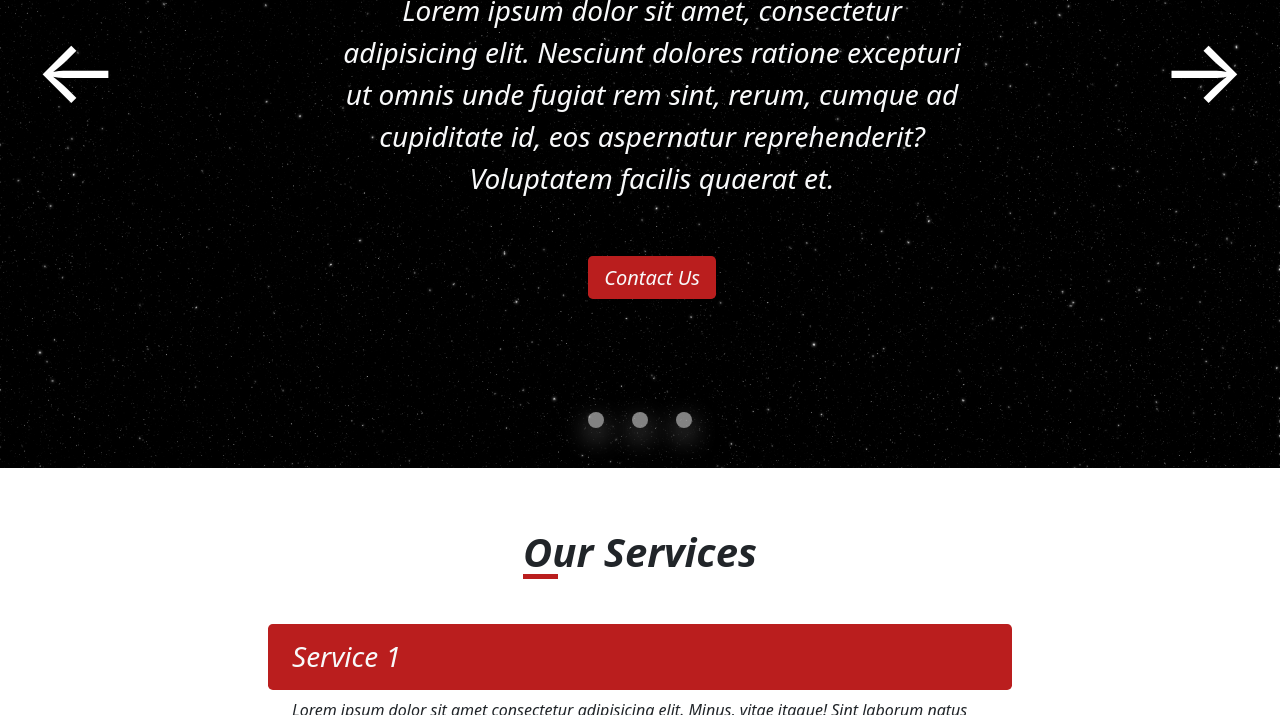
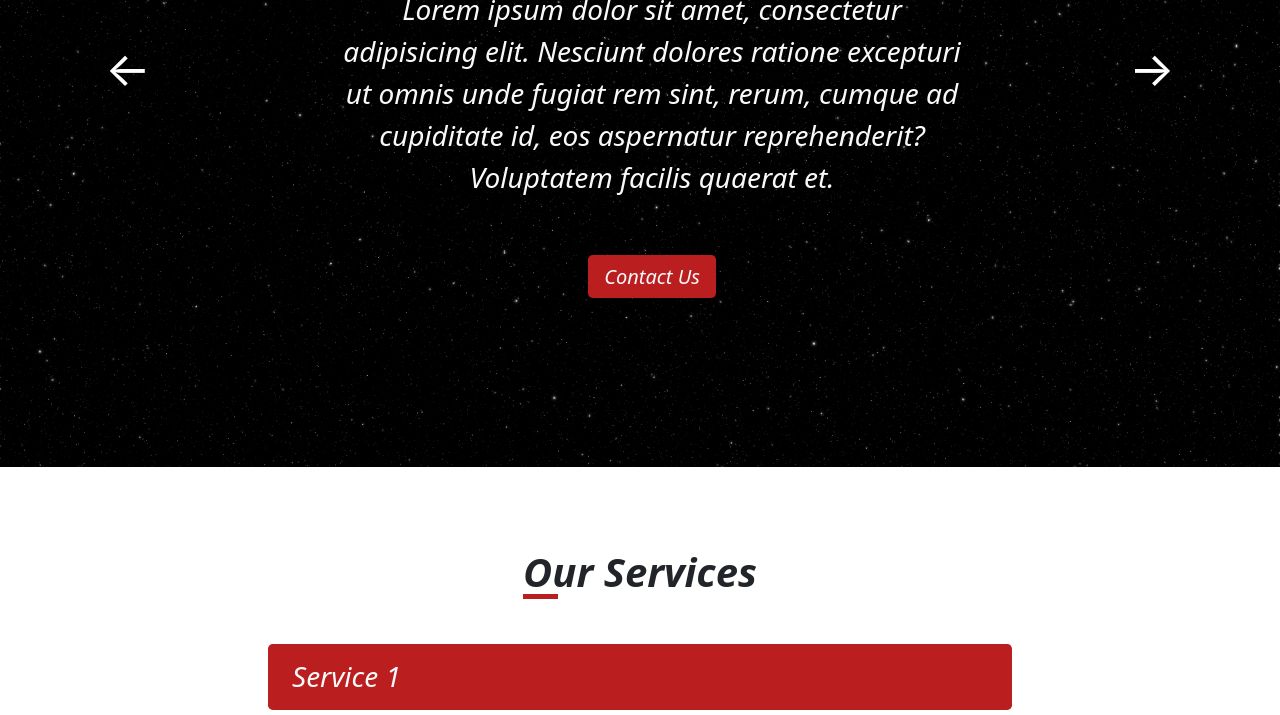
Before and after one commit to lonsoss/ControleJs, a plain HTML site: page index.html in a window 1280 px wide. Shown: the part 332-1047 px from the top of the page. Drawn offline with Linux system fonts and the light colour scheme.

Commit message:
Update style.css

```diff
--- a/CSS/style.css
+++ b/CSS/style.css
@@ -70,7 +70,7 @@ header{
     height: calc(100vh - 90px);
     margin: 0 auto;
     position: relative;
-    top: 90px;
+    top: 89px;
     overflow: hidden;
     background: url(../img/spaceBackground.png);
     background-size: cover;
@@ -81,7 +81,7 @@ header{
     top: 0;
     width: 100%;
     height: calc(100vh - 90px);
-    transition: transform 1s;
+    transition: 1s;
 }
 
 .slider-content{
@@ -107,53 +107,48 @@ header{
     border: none;
     background-color: transparent;
     color: #fff;
-    font-size: 90px;
+    font-size: 48px;
+    width: 80px;
+    height: 80px;
     display: flex;
     align-items: center;
+    justify-content: center;
+}
+
+.slider-btn:hover{
+    background-color: var(--primary-color);
+    transition: .5s ease;
 }
 
 .left-slider-btn {
-    left: 6%;
+    left: 10%;
     transform: translate(-50%, -50%);
 }
 
 .right-slider-btn {
-    right: 6%;
+    right: 10%;
     transform: translate(50%, -50%);
 }
 
 /* Slider Dots */
 
-.dots {
-    position: absolute;
-    bottom: 5%;
-    left: 50%;
-    transform: translateX(-50%);
+.dots-container{
+    width: 90px;
     display: flex;
+    align-items: center;
+    justify-content: space-between;
+    bottom: 10%;
 }
 
-.dots-circle {
+.dots{
+    width: 20px;
+    height: 20px;
+    border-radius: 50%;
+    background-color: #707171;
     border: none;
-    background-color: #b9b9b9;
-    opacity: 0.7;
-    height: 1rem;
-    width: 1rem;
-    border-radius: 50%;
-    margin-right: 1.75rem;
-    cursor: pointer;
-    transition: all 0.5s;
-    box-shadow: 0 0.6rem 1.5rem rgba(255, 255, 255, 0.7);
-    cursor: pointer;
 }
 
-.dots-circle:last-child {
-    margin: 0;
-}
 
-.dots-circle--active {
-    background-color: rgb(216, 29, 29);
-    opacity: 1;
-}
 
 /* Services */
 
@@ -195,6 +190,7 @@ header{
     width: 500px;
     z-index: 97;
     visibility: hidden;
+    top: calc(50% + 45px);
 }
 
 .close-contact{
```
